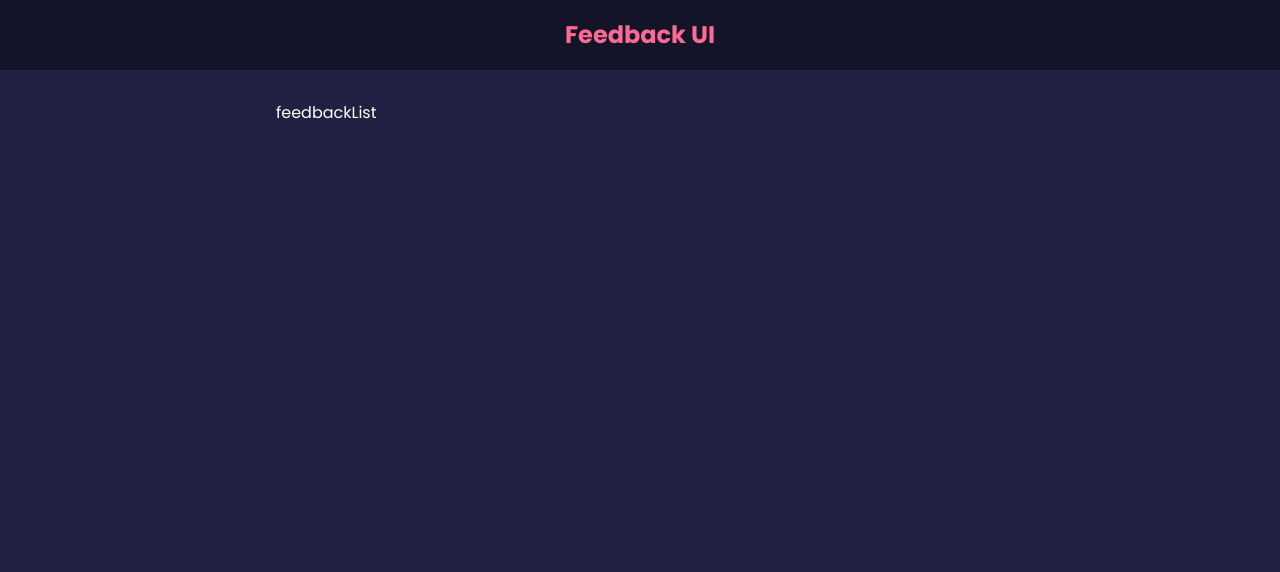
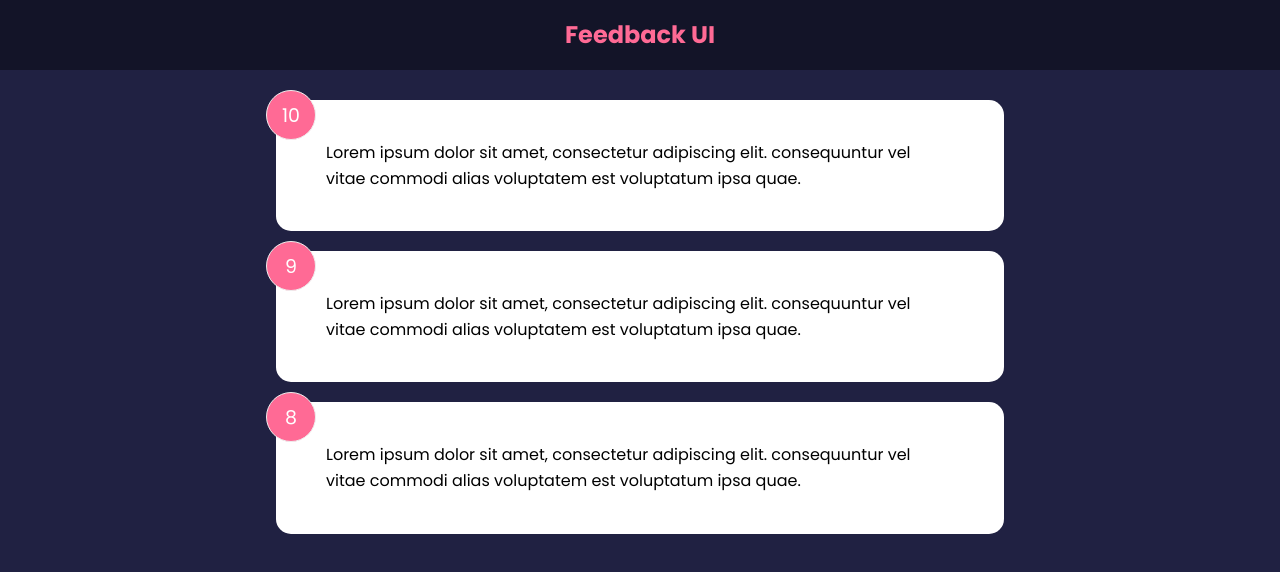
Before and after one commit to Webmekanic/Feedback-App, a React (Create React App) app: page / in a window 1280 px wide. Shown: the top 572 px of the page. Built offline with nearby package versions, Linux system fonts and the light colour scheme.

Commit message:
add card component to feedback

```diff
--- a/src/components/feedbackItem.jsx
+++ b/src/components/feedbackItem.jsx
@@ -1,21 +1,18 @@
-import React, { useState } from "react"
+import React from "react"
+import Card from "./shared/card"
+import PropTypes from "prop-types"
 
-function FeedbackItem() {
-  const [rating, setRating] = useState(7)
-  const [text, setText] = useState("This is an example of feedback")
-  const handleClick = (e) => {
-    setRating((prev) => {
-      console.log(prev)
-      return prev + 1
-    })
-  }
+function FeedbackItem({ item }) {
   return (
-    <div className="card">
-      <div className="num-display">{rating}</div>
-      <div className="text-display">{text}</div>
-      <button onClick={handleClick}>Click</button>
-    </div>
+    <Card>
+      <div className="num-display">{item.rating}</div>
+      <div className="text-display">{item.text}</div>
+    </Card>
   )
 }
 
+FeedbackItem.prototype = {
+  item: PropTypes.object.isRequired,
+}
+
 export default FeedbackItem
--- a/src/components/feedbackList.jsx
+++ b/src/components/feedbackList.jsx
@@ -1,7 +1,28 @@
 import React from "react"
+import FeedbackItem from "./feedbackItem"
+import PropTypes from "prop-types"
 
-function FeedbackList() {
-  return <div>feedbackList</div>
+function FeedbackList({ feedback }) {
+  if (!feedback || feedback.length === 0) {
+    return <p>No feedback available</p>
+  }
+  return (
+    <div className="feedback-list">
+      {feedback.map((item) => (
+        <FeedbackItem key={item.id} item={item} />
+      ))}
+    </div>
+  )
+}
+
+FeedbackList.propTypes = {
+  feedback: PropTypes.arrayOf(
+    PropTypes.shape({
+      id: PropTypes.number.isRequired,
+      text: PropTypes.string.isRequired,
+      rating: PropTypes.number.isRequired,
+    })
+  ),
 }
 
 export default FeedbackList
--- /dev/null
+++ b/src/components/shared/card.jsx
@@ -0,0 +1,27 @@
+import React from "react"
+import PropTypes from "prop-types"
+
+function Card({ children, reverse }) {
+  // return <div className={`card ${reverse && "reverse"}`}>{children}</div>
+
+  return (
+    <div
+      className="card"
+      style={{
+        backgroundColor: reverse ? "rgba(0,0,0,0.4)" : "#fff",
+        color: reverse ? "#fff" : "#000",
+      }}
+    >
+      {children}
+    </div>
+  )
+}
+Card.defaultProps = {
+  reverse: false,
+}
+Card.propTypes = {
+  children: PropTypes.node.isRequired,
+  reverse: PropTypes.bool,
+}
+
+export default Card
```
